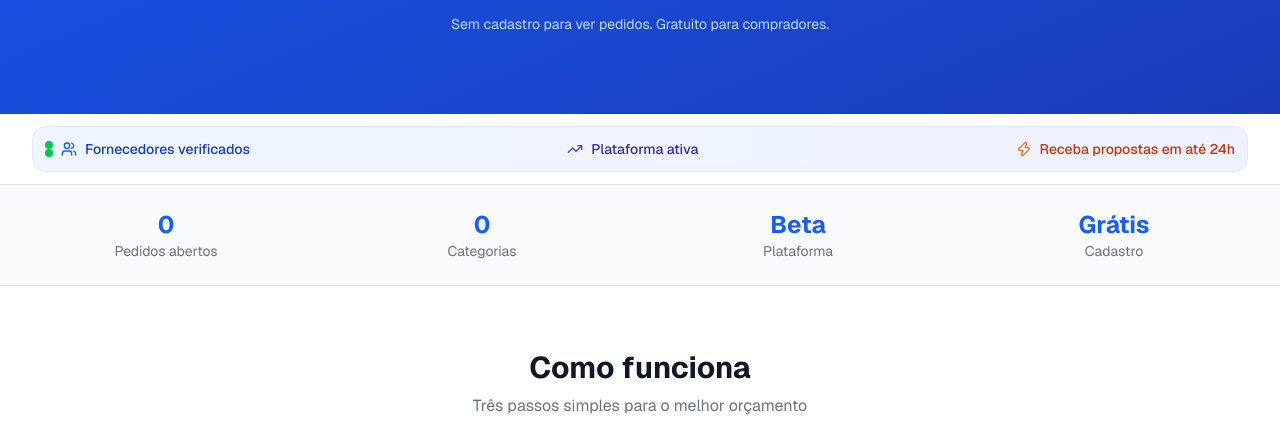
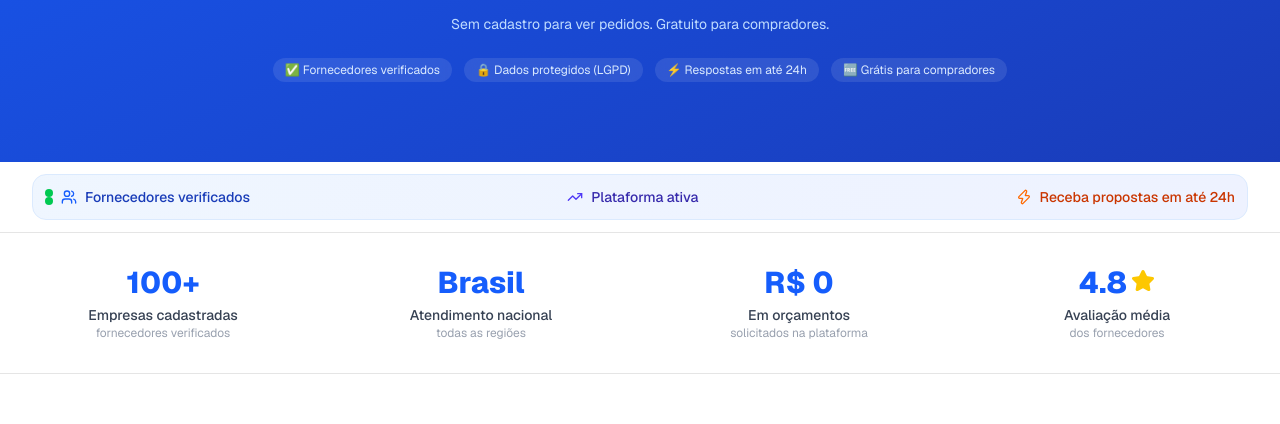
Before and after one commit to riks1301-ctrl/cotavisu, a Next.js app: page / in a window 1280 px wide. Shown: the part 489-913 px from the top of the page. Built offline with nearby package versions, Linux system fonts and the light colour scheme; no server answers; the database is empty.

Commit message:
feat: home com prova social forte - stats empresa, cobertura, valor, rating
Co-Authored-By: Claude Sonnet 4.6 <noreply@anthropic.com>

```diff
--- a/app/page.tsx
+++ b/app/page.tsx
@@ -4,18 +4,30 @@ import { Badge } from "@/components/ui/badge";
 import { Card, CardContent } from "@/components/ui/card";
 import { ArrowRight, CheckCircle, Clock, Star, TrendingDown, Zap } from "lucide-react";
 import { getCategories, getServiceRequests } from "@/lib/db";
+import { supabase } from "@/lib/supabase";
 import { UrgencyBar } from "@/components/urgency-bar";
 import { TrustSection } from "@/components/trust-badges";
 
 export const revalidate = 60
 
 export default async function Home() {
-  const [categories, requests] = await Promise.all([
+  const [categories, requests, suppliersRes, proposalsRes, reviewsRes] = await Promise.all([
     getCategories(),
     getServiceRequests(),
+    supabase.from("supplier_profiles").select("id", { count: "exact", head: true }).eq("is_active", true),
+    supabase.from("proposals").select("price_total"),
+    supabase.from("reviews").select("rating"),
   ])
 
   const recent = requests.slice(0, 3)
+
+  const totalSuppliers = suppliersRes.count ?? 0
+  const proposalsList = proposalsRes.data ?? []
+  const totalNegotiated = proposalsList.reduce((acc, p) => acc + (p.price_total ?? 0), 0)
+  const reviewsList = reviewsRes.data ?? []
+  const avgRating = reviewsList.length > 0
+    ? (reviewsList.reduce((acc, r) => acc + r.rating, 0) / reviewsList.length).toFixed(1)
+    : null
 
   return (
     <div>
@@ -44,6 +56,23 @@ export default async function Home() {
           <p className="mt-4 text-sm text-blue-200">
             Sem cadastro para ver pedidos. Gratuito para compradores.
           </p>
+
+          {/* Mini badges de confiança */}
+          <div className="mt-6 flex flex-wrap items-center justify-center gap-3">
+            {[
+              "✅ Fornecedores verificados",
+              "🔒 Dados protegidos (LGPD)",
+              "⚡ Respostas em até 24h",
+              "🆓 Grátis para compradores",
+            ].map((item) => (
+              <span
+                key={item}
+                className="rounded-full bg-white/10 px-3 py-1 text-xs text-blue-100 backdrop-blur"
+              >
+                {item}
+              </span>
+            ))}
+          </div>
         </div>
       </section>
 
@@ -54,21 +83,52 @@ export default async function Home() {
         </div>
       </section>
 
-      {/* Stats bar */}
-      <section className="border-b bg-gray-50 px-4 py-6">
+      {/* Stats bar — prova social */}
+      <section className="border-b bg-white px-4 py-8">
         <div className="mx-auto max-w-7xl">
-          <div className="grid grid-cols-2 gap-4 sm:grid-cols-4">
-            {[
-              { label: "Pedidos abertos", value: requests.length.toString() },
-              { label: "Categorias", value: categories.length.toString() },
-              { label: "Plataforma", value: "Beta" },
-              { label: "Cadastro", value: "Grátis" },
-            ].map((s) => (
-              <div key={s.label} className="text-center">
-                <p className="text-2xl font-bold text-blue-600">{s.value}</p>
-                <p className="text-sm text-gray-500">{s.label}</p>
+          <div className="grid grid-cols-2 gap-6 sm:grid-cols-4">
+
+            {/* Empresas cadastradas */}
+            <div className="text-center">
+              <p className="text-3xl font-extrabold text-blue-600">
+                {totalSuppliers > 0 ? `${totalSuppliers}+` : "100+"}
+              </p>
+              <p className="mt-1 text-sm font-medium text-gray-700">Empresas cadastradas</p>
+              <p className="text-xs text-gray-400">fornecedores verificados</p>
+            </div>
+
+            {/* Cobertura */}
+            <div className="text-center">
+              <p className="text-3xl font-extrabold text-blue-600">Brasil</p>
+              <p className="mt-1 text-sm font-medium text-gray-700">Atendimento nacional</p>
+              <p className="text-xs text-gray-400">todas as regiões</p>
+            </div>
+
+            {/* Valor negociado */}
+            <div className="text-center">
+              <p className="text-3xl font-extrabold text-blue-600">
+                {totalNegotiated > 0
+                  ? `R$ ${(totalNegotiated / 1000).toFixed(0)}k+`
+                  : "R$ 0"}
+              </p>
+              <p className="mt-1 text-sm font-medium text-gray-700">Em orçamentos</p>
+              <p className="text-xs text-gray-400">solicitados na plataforma</p>
+            </div>
+
+            {/* Avaliação */}
+            <div className="text-center">
+              <div className="flex items-center justify-center gap-1">
+                <p className="text-3xl font-extrabold text-blue-600">
+                  {avgRating ?? "4.8"}
+                </p>
+                <Star className="h-6 w-6 fill-yellow-400 text-yellow-400 mb-1" />
               </div>
-            ))}
+              <p className="mt-1 text-sm font-medium text-gray-700">Avaliação média</p>
+              <p className="text-xs text-gray-400">
+                {reviewsList.length > 0 ? `${reviewsList.length} avaliações` : "dos fornecedores"}
+              </p>
+            </div>
+
           </div>
         </div>
       </section>
```
